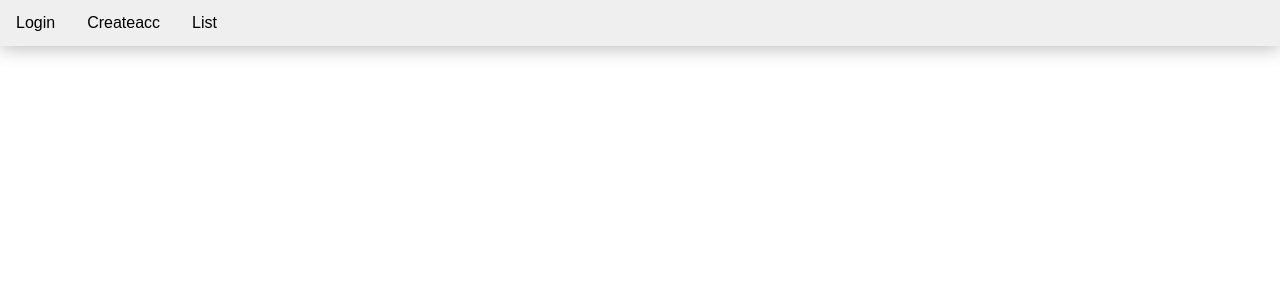
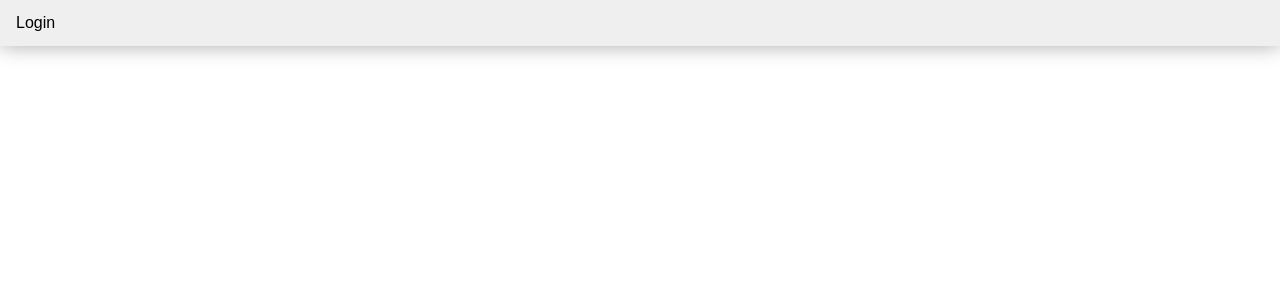
Before and after one commit to lukostelloe/FullStackList, a React (Create React App) app in the folder client/: page / in a window 1280 px wide. Shown: the top 300 px of the page. Built offline with nearby package versions, Linux system fonts and the light colour scheme.

Commit message:
more login stuff

```diff
--- a/client/src/components/List/List.js
+++ b/client/src/components/List/List.js
@@ -42,7 +42,6 @@ function List() {
   };
 
   const updateDone = async (id) => {
-    //window.location.reload();
     try {
       const response = await Axios.put("http://localhost:3001/updatedone", {
         id: id,
--- a/client/src/components/Login/Login.css
+++ b/client/src/components/Login/Login.css
@@ -19,3 +19,12 @@
 .loginerror {
   background-color: red;
 }
+
+.warningOn {
+  display: block;
+  color: red;
+}
+
+.warningOff {
+  display: none;
+}
--- a/client/src/components/Login/Login.js
+++ b/client/src/components/Login/Login.js
@@ -7,6 +7,7 @@ function Login() {
   const [username, setusername] = useState("");
   const [password, setpassword] = useState("");
   const [userdetails, setuserdetails] = useState("");
+  const [warning, setwarning] = useState(false);
   let history = useHistory();
 
   useEffect(() => {
@@ -29,7 +30,8 @@ function Login() {
         history.push("/list");
       } else {
         console.log("no match at all");
-        e.target.className = "loginerror";
+        // e.target.className = "loginerror";
+        setwarning(true);
       }
     }
   };
@@ -56,6 +58,9 @@ function Login() {
         <Link to="/createacc">
           <li>Don't have an account?</li>
         </Link>
+        <p className={warning ? "warningOn" : "warningOff"}>
+          Please enter a valid username/password!
+        </p>
       </form>
     </div>
   );
--- a/client/src/components/Navbar/Navbar.css
+++ b/client/src/components/Navbar/Navbar.css
@@ -26,7 +26,7 @@ ul {
 }
 
 li {
-  float: left;
+  float: right;
 }
 
 li a {
--- a/client/src/components/Navbar/Navbar.js
+++ b/client/src/components/Navbar/Navbar.js
@@ -10,12 +10,9 @@ function Navbar() {
           <Link to="/login" className="link">
             <li>Login</li>
           </Link>
-          <Link to="/createacc" className="link">
-            <li>Createacc</li>
-          </Link>
-          <Link to="/list" className="link">
+          {/* <Link to="/list" className="link">
             <li>List</li>
-          </Link>
+          </Link> */}
         </ul>
       </div>
     </div>
```
